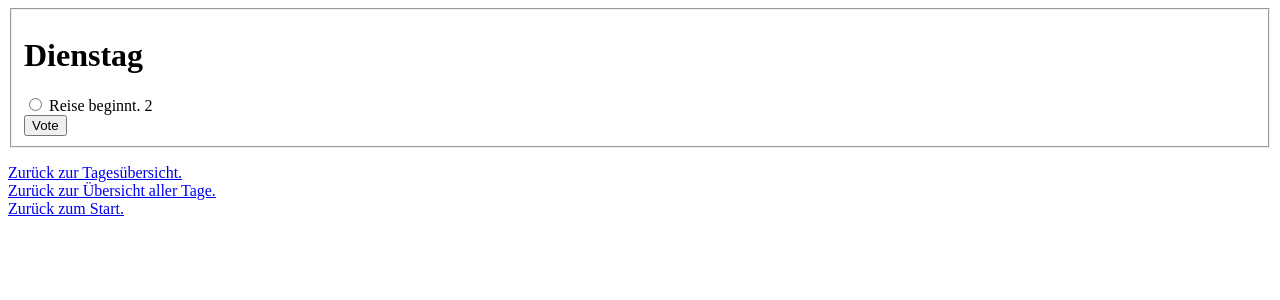
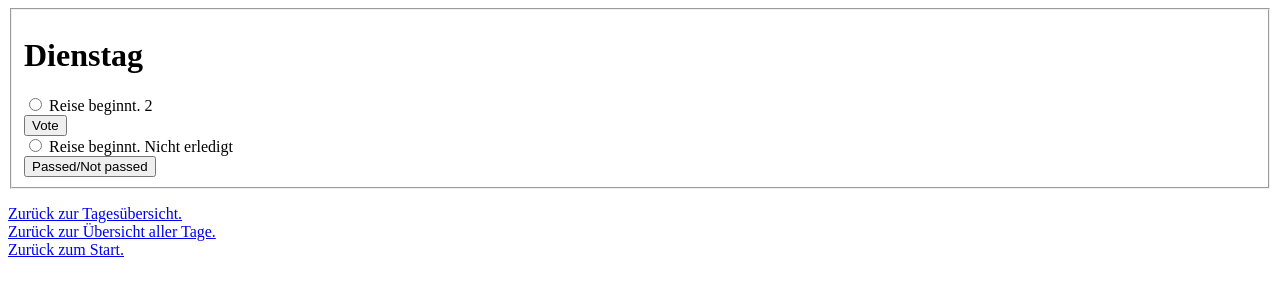
Before and after one commit to nicoleLabmirror/zeitplan, a Django app: page /zeitplan/3/edit/ in a window 1280 px wide. Shown: the top 300 px of the page. Run offline with Django 4.2, Linux system fonts and the light colour scheme; data comes from the database, SQL or seed files in the repository.

Commit message:
Add additional/second button to for "passed/not passed" option

```diff
--- a/zeitplan/templates/zeitplan/day_editing.html
+++ b/zeitplan/templates/zeitplan/day_editing.html
@@ -4,9 +4,12 @@
     <h1>{{ day.day_name }}</h1>
     {% if error_message %}<p><strong>{{ error_message }}</strong></p>{% endif %}
     {% for entry in time_entry_list %}
-        <input type="radio" name="entry" id="entry{{ forloop.counter }}" value="{{ entry.id }}">
-        <label for="entry{{ forloop.counter }}">{{ entry.entry_text }} {{ entry.votes}}</label><br>
+        <input type="radio" name="entry_vote" id="entry_vote{{ forloop.counter }}" value="{{ entry.id }}">
+        <label for="entry_vote{{ forloop.counter }}">{{ entry.entry_text }} {{ entry.votes}}</label><br>
         <input type="submit" value="Vote"><br>
+        <input type="radio" name="entry_passed" id="entry_passeds{{ forloop.counter }}" value="{{ entry.id }}">
+        <label for="entry_passed{{ forloop.counter }}">{{ entry.entry_text }} {{ entry.entry_status}}</label><br>
+        <input type="submit" value="Passed/Not passed"><br>
     {% endfor %}
 </fieldset>
 </form>
```
